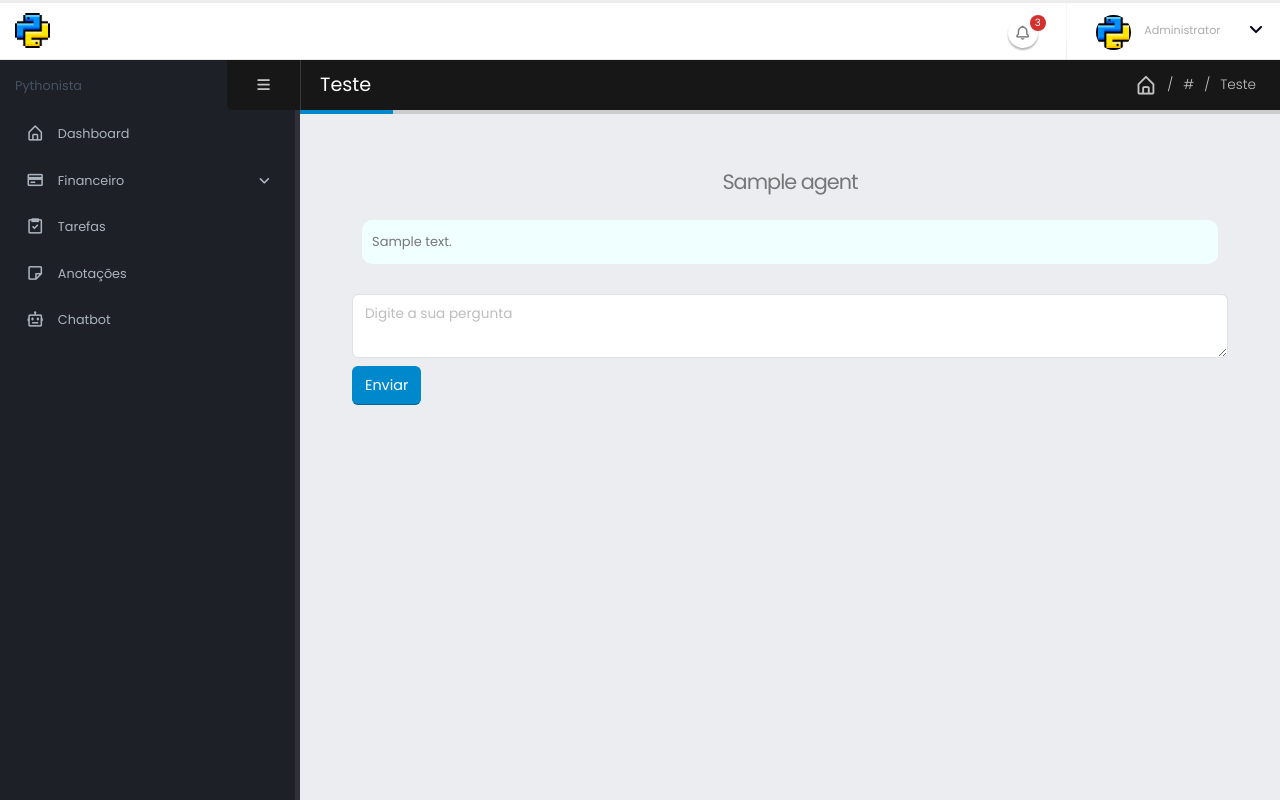
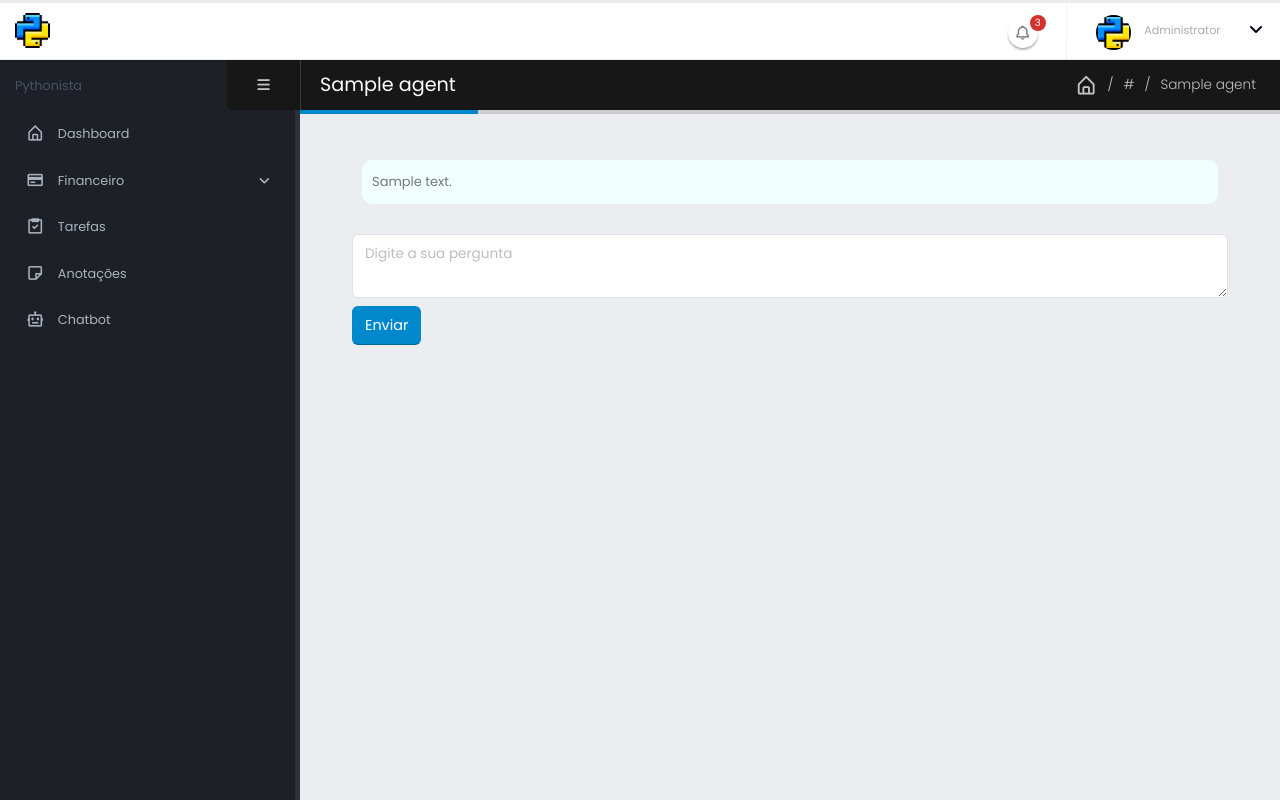
Before and after one commit to obrunodev/pythonista.com.br, a Django app: template apps/chatbot/templates/chatbot/agentai_detail.html in a window 1280 px wide. Run offline with Django 4.2, Linux system fonts and the light colour scheme; the template is opened without the code that fills it: most values are stand-ins (such as "Sample title", 1, 10 or a date in 2020); some libraries are stand-ins or nearby versions.

Commit message:
feat: Adicionando histórico na conversa do GPT

```diff
--- a/apps/chatbot/templates/chatbot/agentai_detail.html
+++ b/apps/chatbot/templates/chatbot/agentai_detail.html
@@ -4,10 +4,9 @@
 
 {% block content %}
 
-    {% include "partials/page_header.html" with page_section="Teste" %}
+    {% include "partials/page_header.html" with page_section=agent.name %}
 
     <div class="container">
-        <h3 class="text-center mb-3">{{ agent.name }}</h3>
         <div id="message-logs">
             {% for log in message_logs %}
                 <p class="message message-{{ log.role }}">{{ log.message }}</p>
--- a/apps/chatbot/views.py
+++ b/apps/chatbot/views.py
@@ -75,8 +75,10 @@ def agent_ai_answer(request, agent_id):
             )
 
         system_context = agent.get_system_context()
+        message_logs = agent.get_list_messages()
         messages = [
             {'role': 'system', 'content': system_context},
+            *message_logs,
             {'role': 'user', 'content': question},
         ]
         response = StreamingHttpResponse(get_chat_completion_stream(messages), content_type='text/event-stream')
```
Also changed, not shown: apps/chatbot/models.py (+7 -1 lines).
